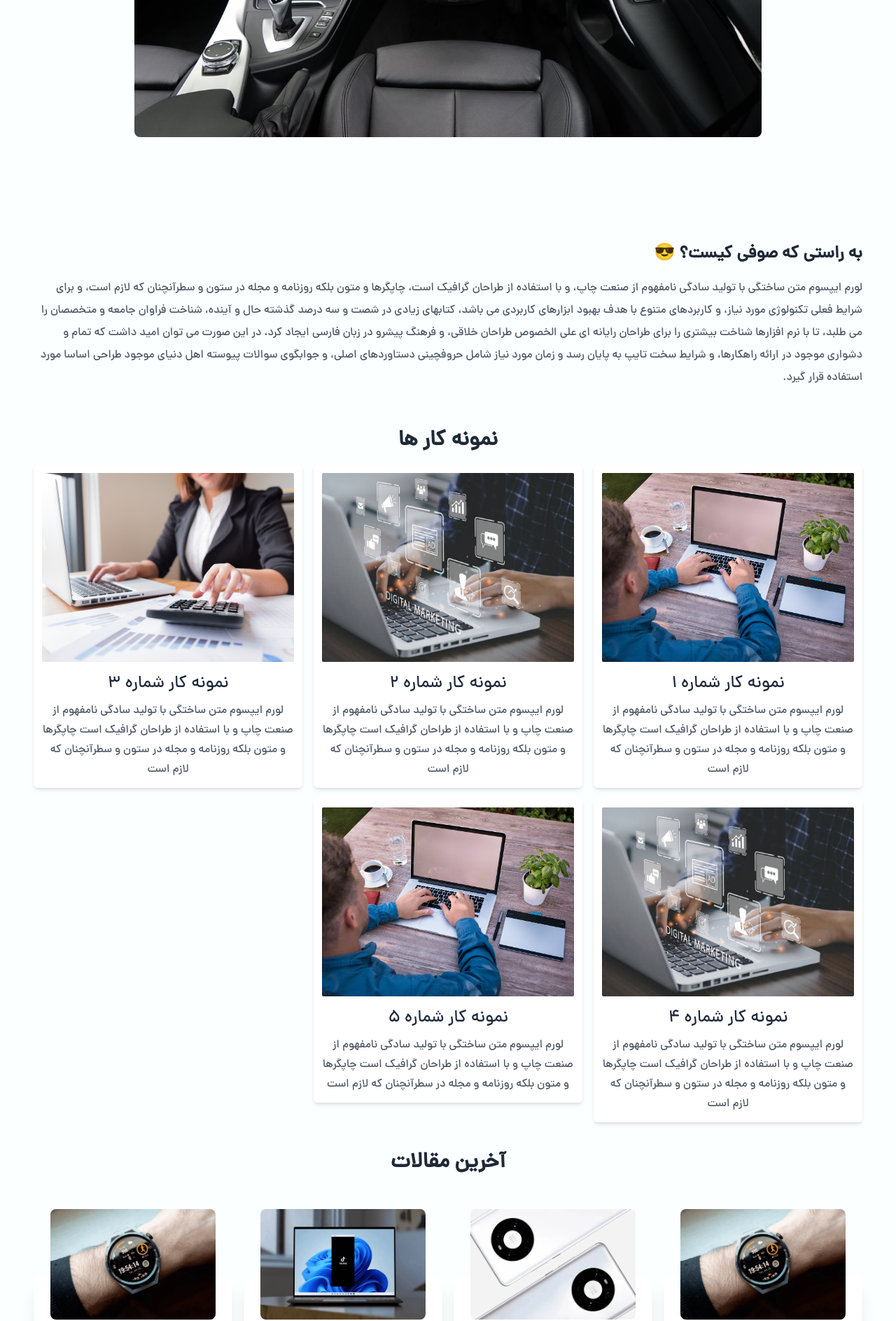
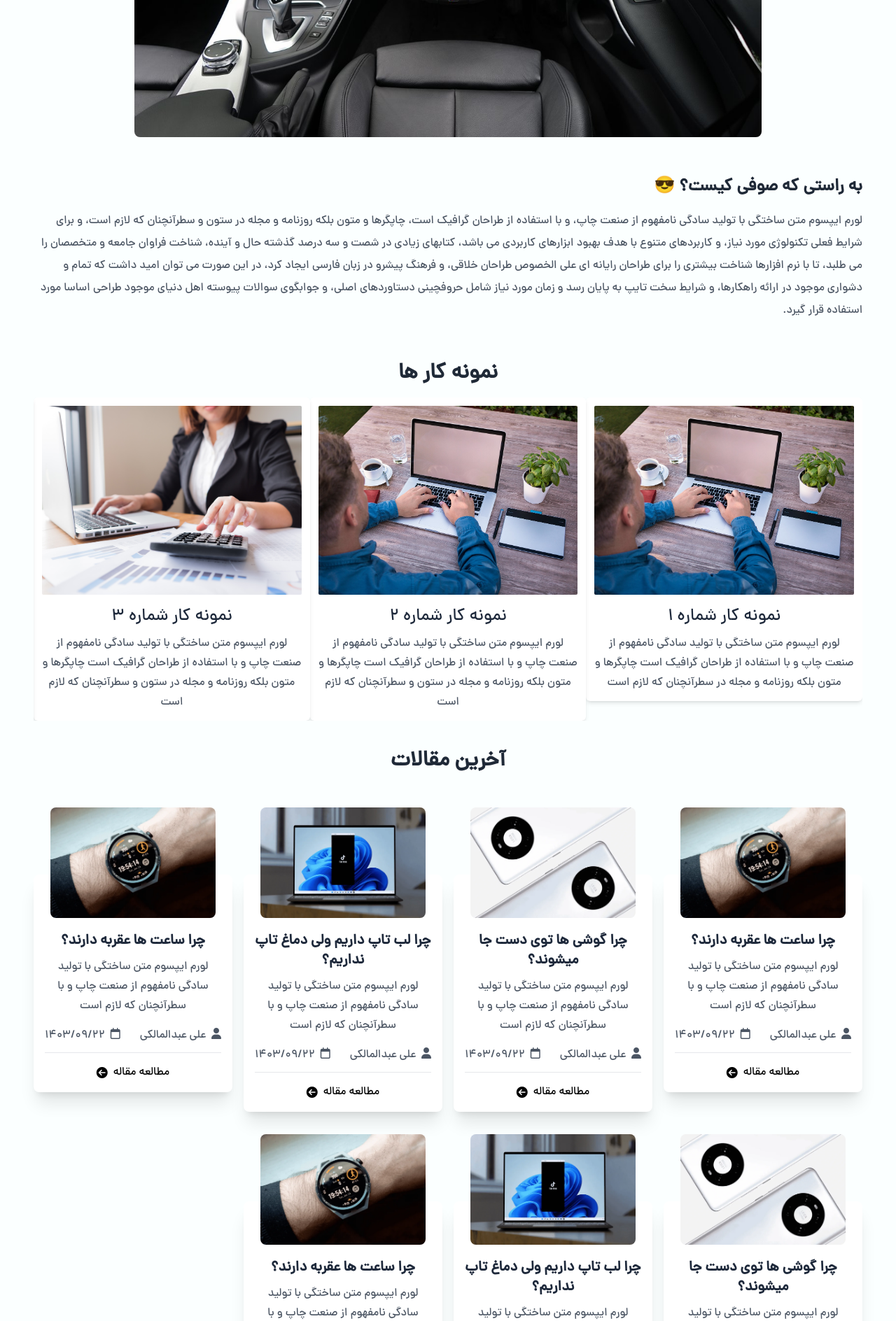
Before and after one commit to soufi-learn/iran-cover, a Django app: template templates/index.html in a window 1280 px wide. Shown: the part 436-2324 px from the top of the page at 70% size. Run offline with Django 5.2, Linux system fonts and the light colour scheme; the template is opened without the code that fills it, so the values that code supplies are empty; some libraries are stand-ins or nearby versions.

Commit message:
change work sample items into slider

```diff
--- a/static/js/main.js
+++ b/static/js/main.js
@@ -12,10 +12,27 @@ headerBurgerButton.addEventListener("click", () => {
 });
 
 // run slider for header section
-const swiper = new Swiper("#header-slider-wrapper", {
+const headerSlider = new Swiper("#header-slider-wrapper", {
   loop: true,
   autoplay: {
     delay: 3000,
   },
   speed: 1200,
 });
+
+// run slider for work samples section
+const workSampleSlider = new Swiper("#work-sample-slider-wrapper", {
+  loop: true,
+  autoplay: {
+    delay: 3000,
+  },
+  speed: 1200,
+  breakpoints: {
+    768: {
+      slidesPerView: 2,
+    },
+    1024: {
+      slidesPerView: 3,
+    },
+  },
+});
--- a/templates/index.html
+++ b/templates/index.html
@@ -78,7 +78,7 @@
 
     <!-- header slider -->
     <div class="mx-auto w-[95%] md:w-[90%] mt-20 lg:w-[70%] md:mt-12">
-      <div class="swiper h-[600px]" id="header-slider-wrapper">
+      <div class="swiper" id="header-slider-wrapper">
         <div class="swiper-wrapper">
           <div class="swiper-slide">
             <img
@@ -130,10 +130,10 @@
         نمونه کار ها
       </h3>
 
-      <ul
-        class="grid items-start grid-cols-1 gap-4 md:grid-cols-2 lg:grid-cols-3"
-      >
-        <li class="p-3 bg-white rounded-md shadow-md">
+      <div class="swiper" id="work-sample-slider-wrapper">
+        <div class="swiper-wrapper">
+          <section class="swiper-slide">
+            <div class="p-3 bg-white rounded-md shadow-md">
               <img
                 src="../static/images/work-sample-3.png"
                 alt="work sample"
@@ -142,24 +142,28 @@
               <h3 class="mb-2 text-center text-slate-800">نمونه کار شماره ۱</h3>
               <p class="leading-7 text-center text-gray-600">
                 لورم ایپسوم متن ساختگی با تولید سادگی نامفهوم از صنعت چاپ و با
-            استفاده از طراحان گرافیک است چاپگرها و متون بلکه روزنامه و مجله در
-            ستون و سطرآنچنان که لازم است
+                استفاده از طراحان گرافیک است چاپگرها و متون بلکه روزنامه و مجله
+                در سطرآنچنان که لازم است
               </p>
-        </li>
-        <li class="p-3 bg-white rounded-md shadow-md">
+            </div>
+          </section>
+          <section class="swiper-slide">
+            <div class="p-3 bg-white rounded-md shadow-md">
               <img
-            src="../static/images/work-sample-2.png"
+                src="../static/images/work-sample-3.png"
                 alt="work sample"
                 class="object-cover w-full mb-4 rounded-sm h-[270px]"
               />
               <h3 class="mb-2 text-center text-slate-800">نمونه کار شماره ۲</h3>
               <p class="leading-7 text-center text-gray-600">
                 لورم ایپسوم متن ساختگی با تولید سادگی نامفهوم از صنعت چاپ و با
-            استفاده از طراحان گرافیک است چاپگرها و متون بلکه روزنامه و مجله در
-            ستون و سطرآنچنان که لازم است
+                استفاده از طراحان گرافیک است چاپگرها و متون بلکه روزنامه و مجله
+                در ستون و سطرآنچنان که لازم است
               </p>
-        </li>
-        <li class="p-3 bg-white rounded-md shadow-md">
+            </div>
+          </section>
+          <section class="swiper-slide">
+            <div class="p-3 bg-white rounded-md shadow-md">
               <img
                 src="../static/images/work-sample-1.png"
                 alt="work sample"
@@ -168,37 +172,28 @@
               <h3 class="mb-2 text-center text-slate-800">نمونه کار شماره ۳</h3>
               <p class="leading-7 text-center text-gray-600">
                 لورم ایپسوم متن ساختگی با تولید سادگی نامفهوم از صنعت چاپ و با
-            استفاده از طراحان گرافیک است چاپگرها و متون بلکه روزنامه و مجله در
-            ستون و سطرآنچنان که لازم است
+                استفاده از طراحان گرافیک است چاپگرها و متون بلکه روزنامه و مجله
+                در ستون و سطرآنچنان که لازم است
               </p>
-        </li>
-        <li class="p-3 bg-white rounded-md shadow-md">
+            </div>
+          </section>
+          <section class="swiper-slide">
+            <div class="p-3 bg-white rounded-md shadow-md">
               <img
-            src="../static/images/work-sample-2.png"
+                src="../static/images/work-sample-1.png"
                 alt="work sample"
                 class="object-cover w-full mb-4 rounded-sm h-[270px]"
               />
-          <h3 class="mb-2 text-center text-slate-800">نمونه کار شماره ۴</h3>
+              <h3 class="mb-2 text-center text-slate-800">نمونه کار شماره ۳</h3>
               <p class="leading-7 text-center text-gray-600">
                 لورم ایپسوم متن ساختگی با تولید سادگی نامفهوم از صنعت چاپ و با
-            استفاده از طراحان گرافیک است چاپگرها و متون بلکه روزنامه و مجله در
-            ستون و سطرآنچنان که لازم است
+                استفاده از طراحان گرافیک است چاپگرها و متون بلکه روزنامه و مجله
+                در ستون و سطرآنچنان که لازم است
               </p>
-        </li>
-        <li class="p-3 bg-white rounded-md shadow-md">
-          <img
-            src="../static/images/work-sample-3.png"
-            alt="work sample"
-            class="object-cover w-full mb-4 rounded-sm h-[270px]"
-          />
-          <h3 class="mb-2 text-center text-slate-800">نمونه کار شماره ۵</h3>
-          <p class="leading-7 text-center text-gray-600">
-            لورم ایپسوم متن ساختگی با تولید سادگی نامفهوم از صنعت چاپ و با
-            استفاده از طراحان گرافیک است چاپگرها و متون بلکه روزنامه و مجله در
-            سطرآنچنان که لازم است
-          </p>
-        </li>
-      </ul>
+            </div>
+          </section>
+        </div>
+      </div>
     </div>
 
     <!--------------------- Weblogs Section --------------------->
```
Lines whose indentation alone changed are shown as unchanged.
